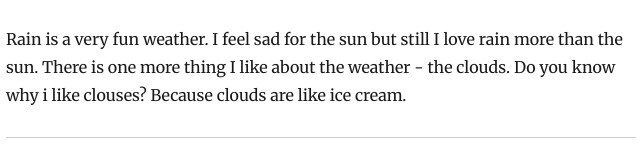
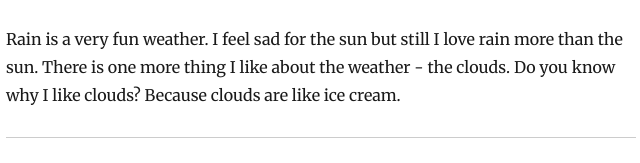
Before and after one commit to karthikpanicker/gias-site, a Gatsby site: page /blog/the-weather/ in a window 1280 px wide. Shown: the part 198-361 px from the top of the page, 319-959 px from the left. Built offline with nearby package versions, Linux system fonts and the light colour scheme; Gatsby itself is replaced by a stand-in of ours; some packages are replaced by stand-ins of ours.

Commit message:
Update Blog “the-weather”

```diff
--- a/content/blog/the-weather.md
+++ b/content/blog/the-weather.md
@@ -4,4 +4,4 @@ date: 2020-05-28T10:20:15.579Z
 title: The Weather
 description: i love the rain.
 ---
-Rain is a very fun weather. I feel sad for the sun but still I love rain more than the sun. There is one more thing I like about the weather - the clouds. Do you know why i like clouses? Because clouds are like ice cream.
+Rain is a very fun weather. I feel sad for the sun but still I love rain more than the sun. There is one more thing I like about the weather - the clouds. Do you know why I like clouds? Because clouds are like ice cream.
```
